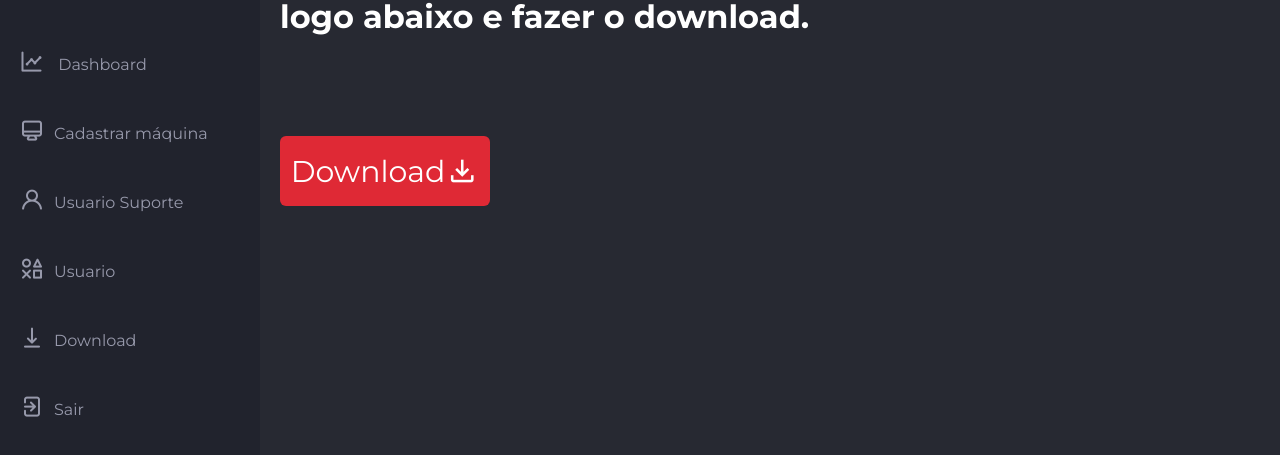
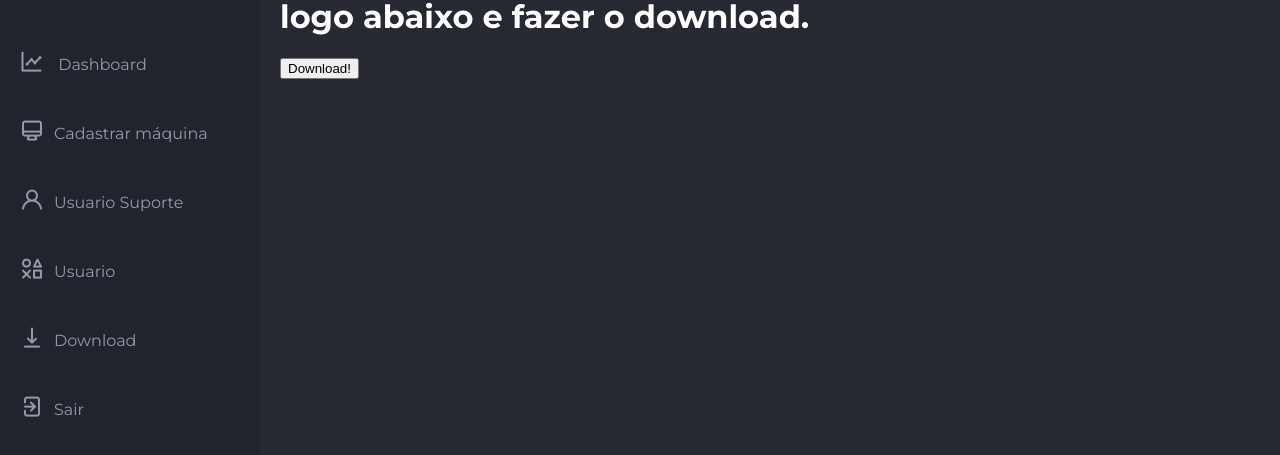
Before and after one commit to 2ADSC-BoxDevs/Site-Final, a website: page public/download.html in a window 1280 px wide. Shown: the part 123-578 px from the top of the page. Drawn offline with nearby package versions, Linux system fonts and the light colour scheme.

Commit message:
Arruma o que vem do download

```diff
--- a/public/download.html
+++ b/public/download.html
@@ -95,11 +95,12 @@
 
 <div class="charts">
 
+
 <div class="download_area">
 <h1>Para a utlização de nossa aplicação, basta clicar no botão logo abaixo e fazer o download.</h1>
-        <a class="download" href="https://drive.google.com/uc?export=download&id=1rhtaQ_9-bgZ-Kq__0pq73Fu7rulLpFN2" download>Download <span class="material-symbols-outlined download-icon">
-            download
-            </span></a>
+<form method="get" action="aplicacaoSpecula.jar">
+  <button type="submit">Download!</button>
+ </form>
         </div>
 
     </div>
```
Also changed, not shown: 1 other file.
